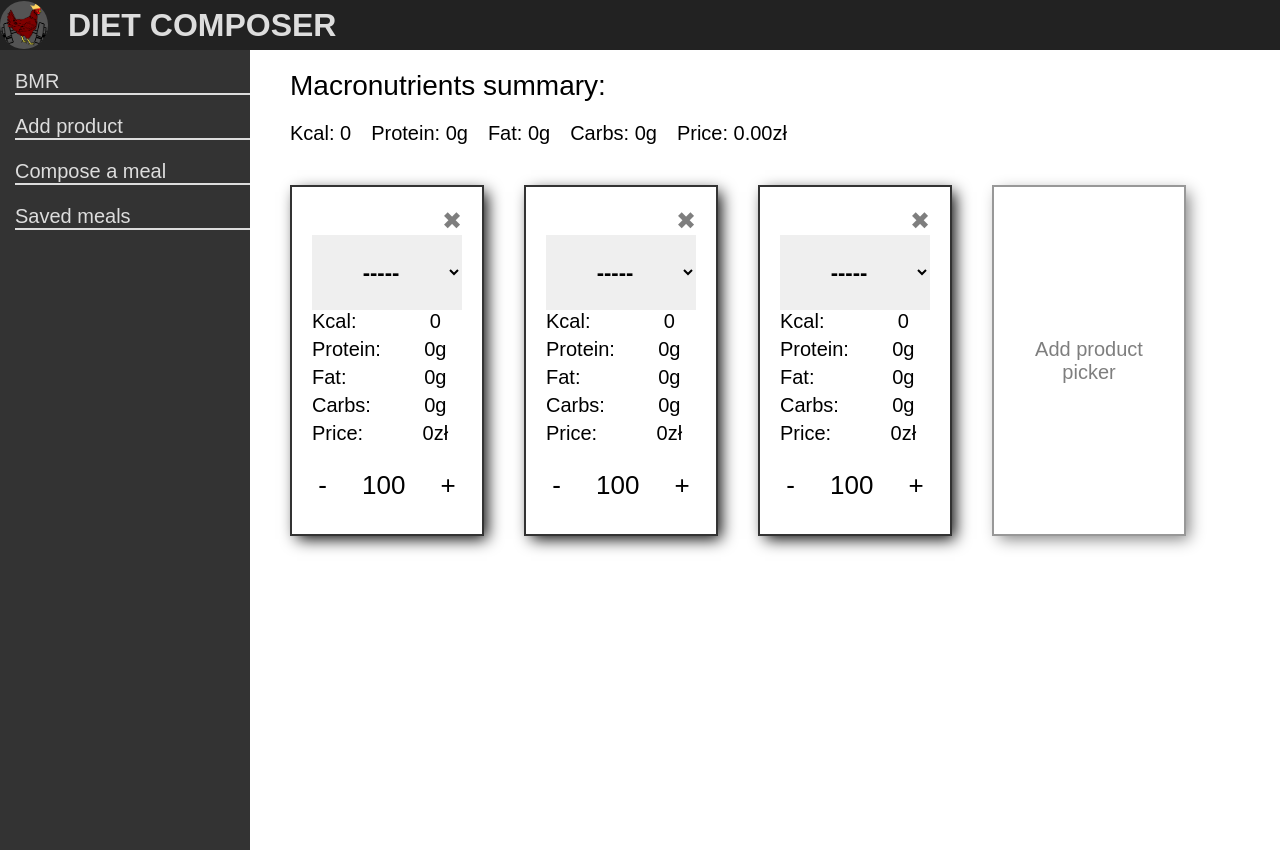
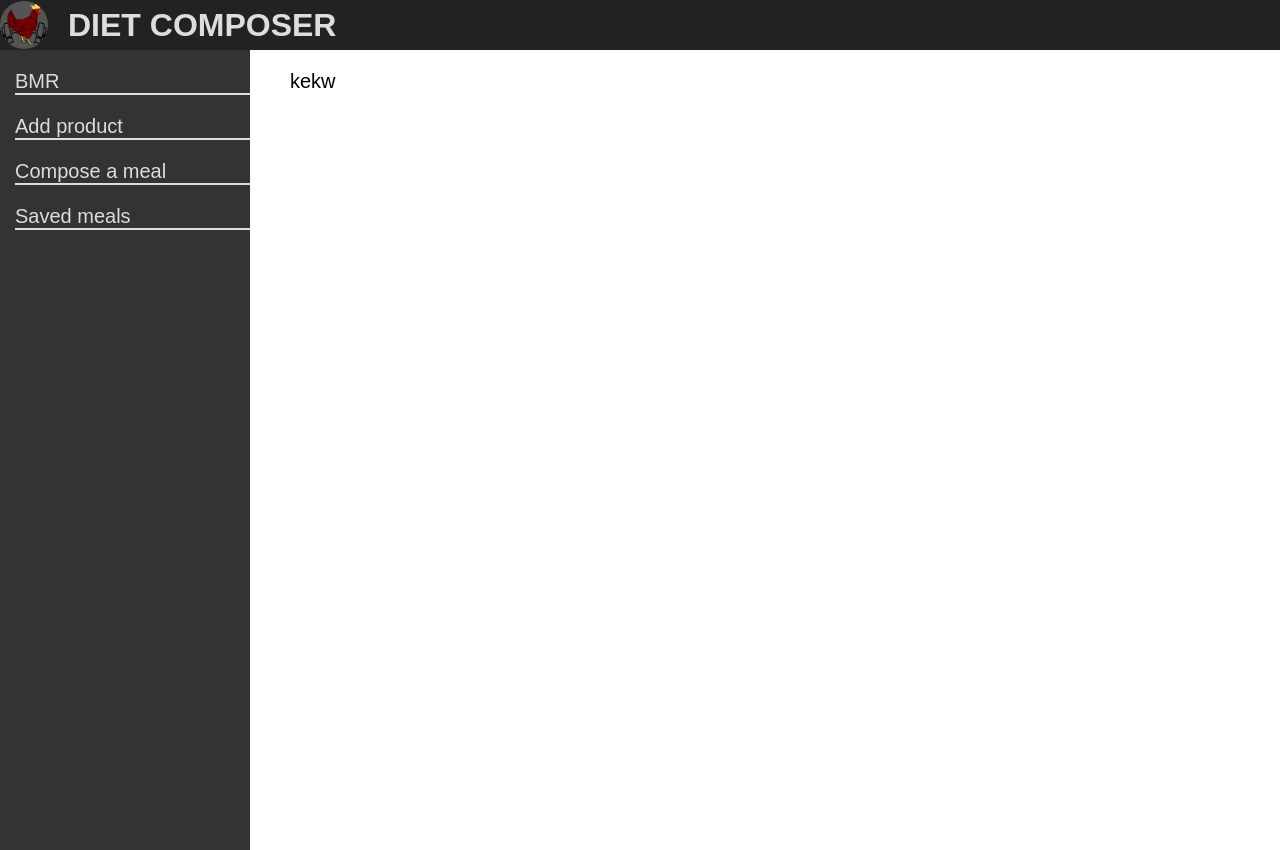
Before and after one commit to Adrode/diet-composer-react, a React (Create React App) app: page / in a window 1280 px wide. Built offline with nearby package versions, Linux system fonts and the light colour scheme; a web font is replaced by a local one.

Commit message:
Workspace section created; generic component

```diff
--- a/src/App.js
+++ b/src/App.js
@@ -2,6 +2,8 @@ import { Header } from "./features/Header";
 import { Options } from "./features/Options";
 import { StyledWorkspaceContainer } from "./common/WorkspaceContainer/styled";
 import { MealComposer } from "./features/MealComposer";
+import { BMR } from "./features/BMR";
+import { Workspace } from "./common/Workspace/styled";
 
 function App() {
   return (
@@ -9,7 +11,10 @@ function App() {
       <Header />
       <StyledWorkspaceContainer>
         <Options />
-        <MealComposer />
+        <Workspace>
+          {/* <MealComposer /> */}
+          <BMR />
+        </Workspace>
       </StyledWorkspaceContainer>
     </>
   );
--- /dev/null
+++ b/src/common/Workspace/styled.js
@@ -0,0 +1,7 @@
+import styled from "styled-components";
+
+export const Workspace = styled.section`
+  padding: 20px 40px;
+  width: 100%;
+  height: max-content;
+`;
--- /dev/null
+++ b/src/features/BMR/index.js
@@ -0,0 +1,8 @@
+
+export const BMR = () => {
+  return (
+    <>
+      kekw
+    </>
+  )
+};
--- /dev/null
+++ b/src/features/BMR/styled.js
@@ -0,0 +1,7 @@
+import styled from "styled-components";
+
+export const StyledBMR = styled.section`
+    padding: 20px 40px;
+    width: 100%;
+    height: max-content;
+`;
--- a/src/features/MealComposer/index.js
+++ b/src/features/MealComposer/index.js
@@ -1,7 +1,6 @@
 import { useEffect, useState } from "react";
 import { products } from "../products";
 import {
-  StyledMealComposer,
   MacrosSummary,
   Header,
   MacroContainer,
@@ -144,7 +143,7 @@ export const MealComposer = () => {
   };
 
   return (
-    <StyledMealComposer>
+    <>
       <MacrosSummary>
         <Header>Macronutrients summary:</Header>
         <MacroContainer>
@@ -215,6 +214,6 @@ export const MealComposer = () => {
           Add product picker
         </AddProductPicker>
       </ProductPickersContainer>
-    </StyledMealComposer>
+    </>
   )
 }
--- a/src/features/MealComposer/styled.js
+++ b/src/features/MealComposer/styled.js
@@ -1,13 +1,7 @@
 import styled, { css } from "styled-components";
 
-export const StyledMealComposer = styled.section`
-    padding: 0 40px;
-    width: 100%;
-    height: max-content;
-`;
-
 export const MacrosSummary = styled.article`
-    margin: 20px 0 40px 0;
+    margin: 0 0 40px 0;
 `;
 
 export const Header = styled.h2`
```
